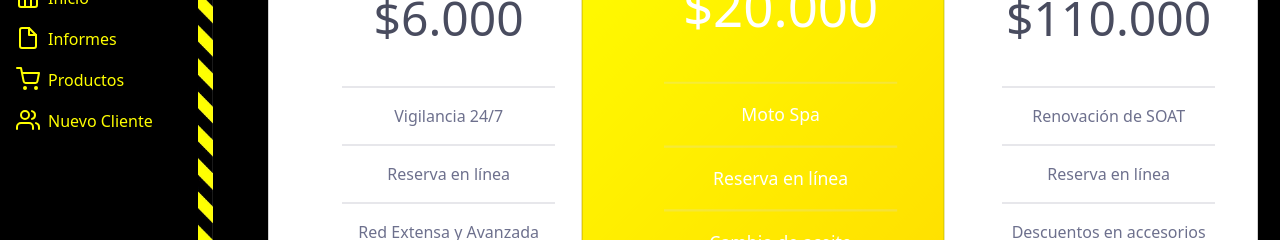
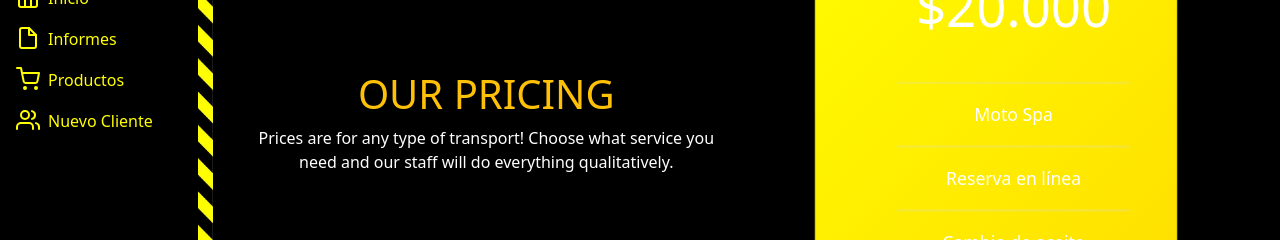
Before and after one commit to santii321/parqueadero, a React (Create React App) app in the folder parqueadero/: page /NuevoCliente in a window 1280 px wide. Shown: the part 294-534 px from the top of the page. Built offline with nearby package versions, Linux system fonts and the light colour scheme; no server answers.

Commit message:
Se crea sección titulo y parrafo, para el apartado de costos de parqueadero

```diff
--- a/parqueadero/src/clientes/MensualidadClientes.js
+++ b/parqueadero/src/clientes/MensualidadClientes.js
@@ -3,6 +3,10 @@ import '../assets/style/clientes.css'
 const MensualidadClientes = () => {
     return (
         <section className="contenedormensualidad m-2 mx-3 mt-5">
+             <section className="tituloourpricing my-5">
+                <h1 className="text-center text-warning text-uppercase">Our Pricing</h1>
+                <p className="text-center text-white">Prices are for any type of transport! Choose what service you need and our staff will do everything qualitatively.</p>
+            </section>
             <div class="cards">
                 <div className="card shadow">
                     <ul className='listasMensualidad'>
```
